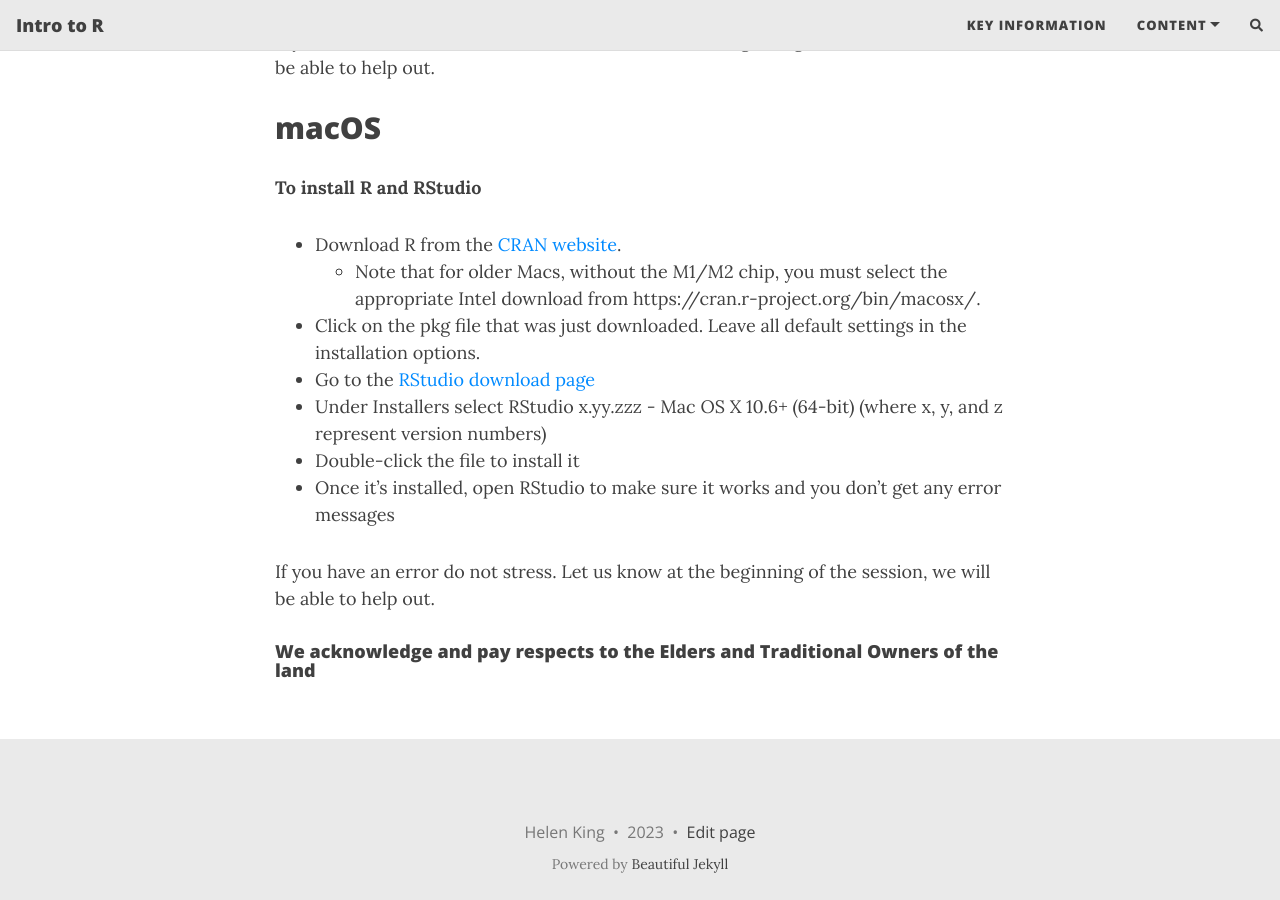
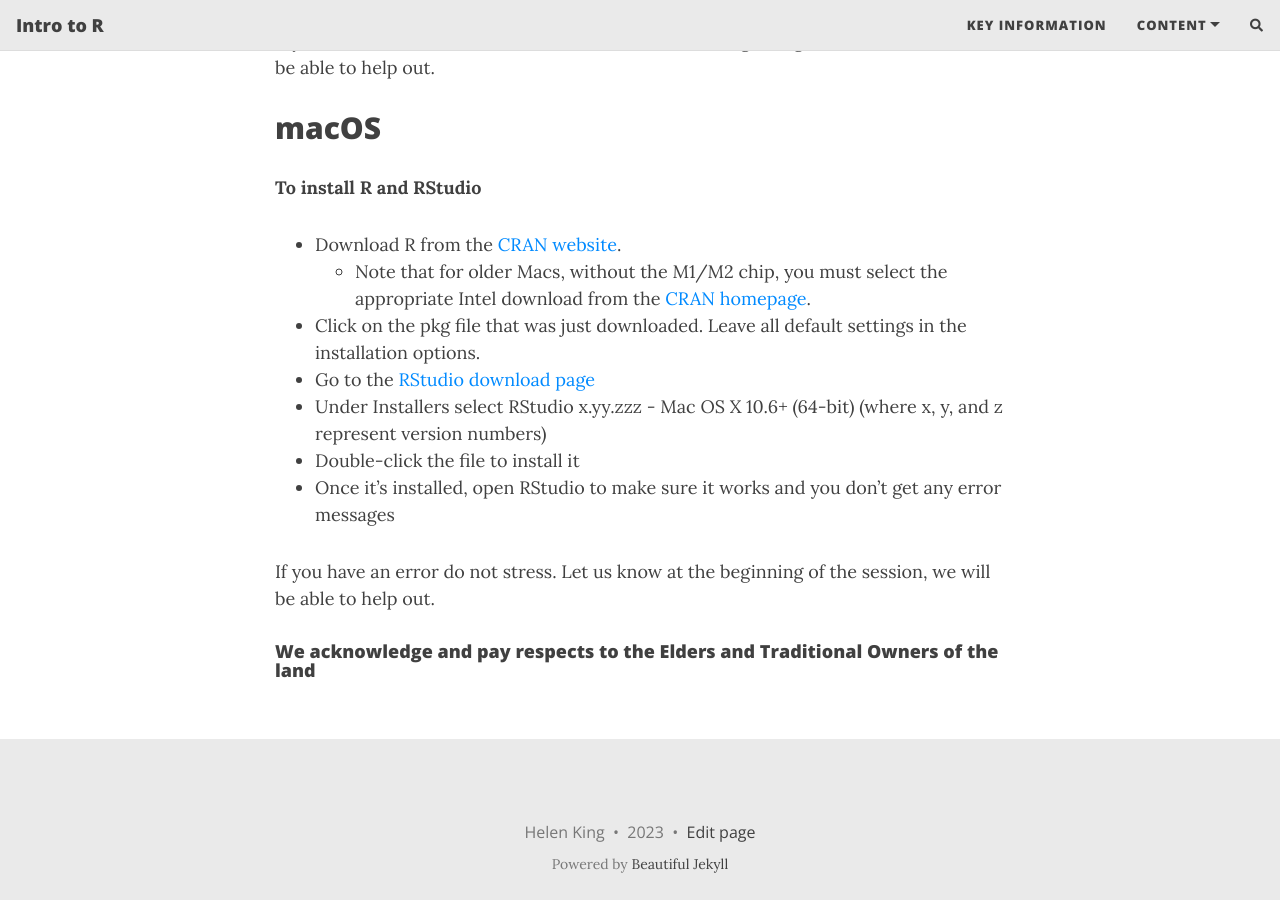
Before and after one commit to theheking/intro-to-r, a Jekyll site: the page built from key_info.md, in a window 1280 px wide and 900 px high, scrolled down 1807 px. Built offline with Jekyll 4.4.1, drawn with Linux system fonts in a browser that asks for light colours; nearby versions of some CDN libraries; comment, search, counter and statistics services are not loaded.

Commit message:
Update key_info.md

```diff
--- a/key_info.md
+++ b/key_info.md
@@ -52,7 +52,7 @@ If you have an error do not stress. Let us know at the beginning of the session,
 ## macOS
 <b> To install R and RStudio </b>
  - Download R from the [CRAN website](https://cran.r-project.org/bin/macosx/big-sur-arm64/base/R-4.3.1-arm64.pkg).
-    - Note that for older Macs, without the M1/M2 chip, you must select the appropriate Intel download from https://cran.r-project.org/bin/macosx/.
+    - Note that for older Macs, without the M1/M2 chip, you must select the appropriate Intel download from the [CRAN homepage](https://cran.r-project.org/bin/macosx/).
  - Click on the pkg file that was just downloaded. Leave all default settings in the installation options.
  - Go to the [RStudio download page](https://www.rstudio.com/products/rstudio/download/#download)
  - Under Installers select RStudio x.yy.zzz - Mac OS X 10.6+ (64-bit) (where x, y, and z represent version numbers)
```
